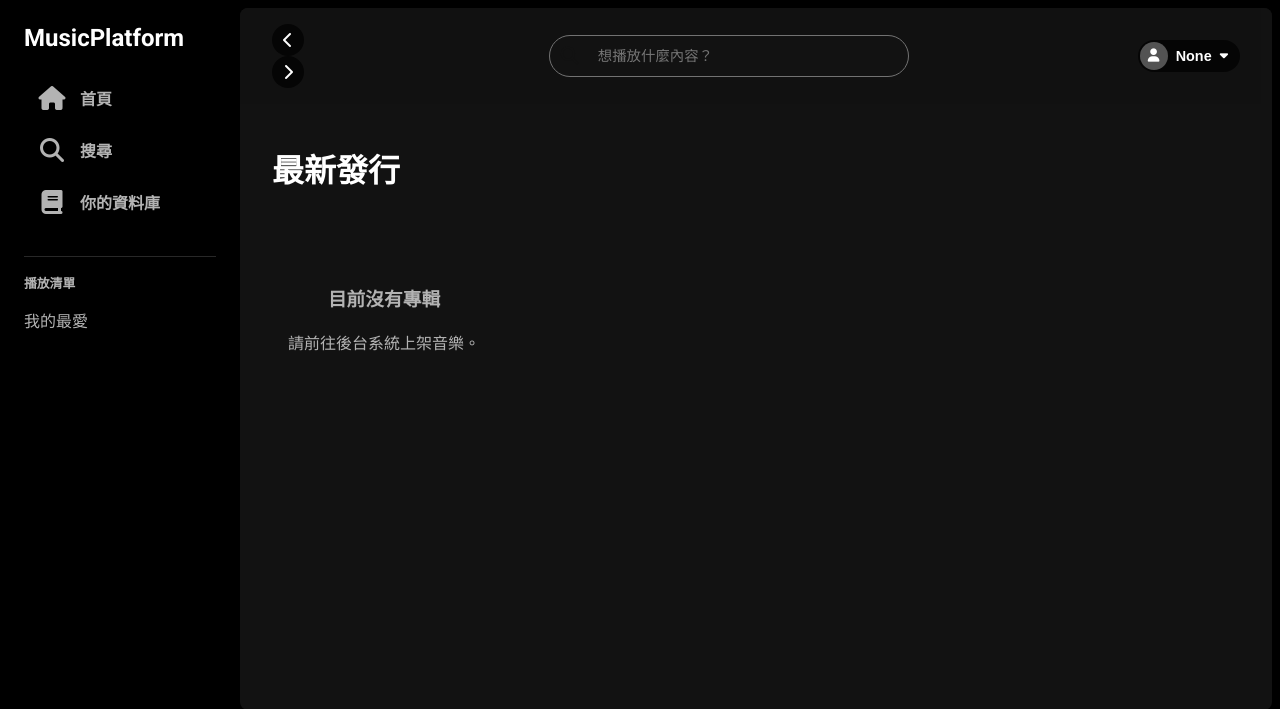
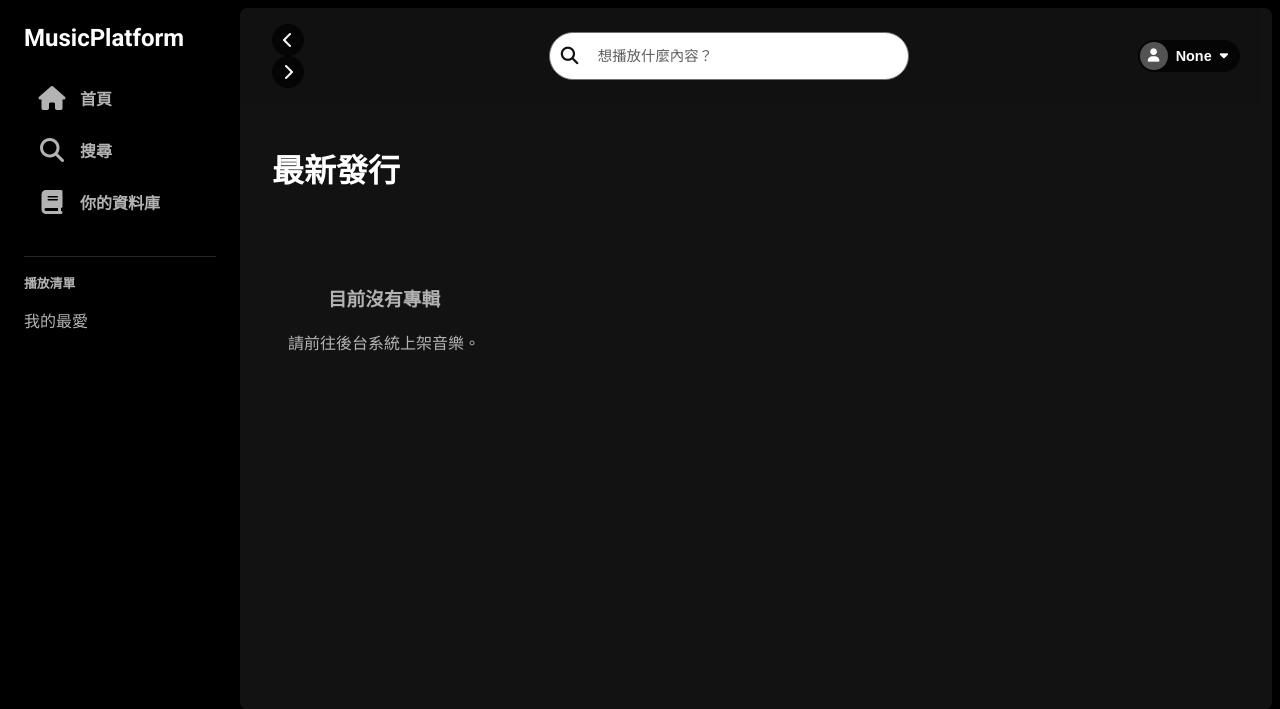
Before and after one commit to aaa123456yg/music-platform, a Flask app: page / in a window 1280 px wide. Shown: the top 709 px of the page. Run offline with Flask 3, Linux system fonts and the light colour scheme; the visitor is signed in with stand-in values (Sample User, id 1); data that the repository does not hold is empty; some libraries are stand-ins or nearby versions.

Commit message:
搜尋攔顏色修正

```diff
--- a/static/style.css
+++ b/static/style.css
@@ -230,12 +230,56 @@ select.form-control { cursor: pointer; }
     width: 32px; height: 32px; background-color: rgba(0,0,0,0.7); border-radius: 50%;
     display: flex; align-items: center; justify-content: center; color: #fff; margin-right: 16px; text-decoration: none;
 }
-.search-container { flex: 0 1 360px; position: relative; }
+/* 修正後的搜尋輸入框樣式 */
+.search-container {
+    flex: 0 1 360px; /* 設定最大寬度 */
+    position: relative;
+    /* ★★★ 新增：確保在不同頁面都有一樣的最小寬度，避免跑位 ★★★ */
+    min-width: 300px;
+}
+
+.search-form {
+    position: relative;
+    width: 100%;
+}
+
+.search-icon {
+    position: absolute;
+    left: 12px;
+    top: 50%;
+    transform: translateY(-50%);
+    color: #121212;
+    font-size: 1.1rem;
+    z-index: 10; /* 確保圖示浮在輸入框上面 */
+}
+
 .search-form input {
-    width: 100%; padding: 12px 12px 12px 48px; border-radius: 500px;
-    border: none; background-color: #fff; color: #000; font-size: 0.9rem; font-weight: 500;
+    width: 100%;
+    padding: 12px 12px 12px 48px; /* 左邊留空給放大鏡 */
+    border-radius: 500px;
+    border: none;
+
+    /* ★★★ 關鍵修正：強制白底黑字 ★★★ */
+    background-color: #ffffff !important;
+    color: #000000 !important;
+
+    font-size: 0.9rem;
+    font-weight: 500;
+
+    /* 確保輸入框高度固定 */
+    height: 48px;
+    box-sizing: border-box;
 }
-.search-icon { position: absolute; left: 12px; top: 50%; transform: translateY(-50%); color: #121212; font-size: 1.1rem; }
+
+.search-form input:focus {
+    outline: 2px solid #ffffff;
+    border: 2px solid transparent; /* 避免 focus 時大小變動 */
+}
+
+/* 確保 placeholder 也是深灰色，比較看得清楚 */
+.search-form input::placeholder {
+    color: #5e5e5e;
+}
 
 .user-menu-container { position: relative; }
 .user-btn {
```
